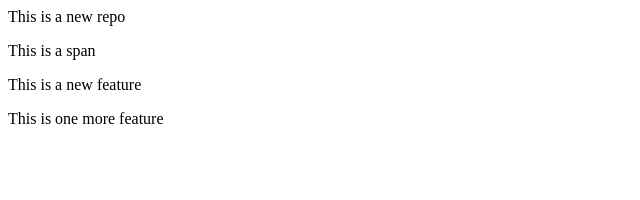
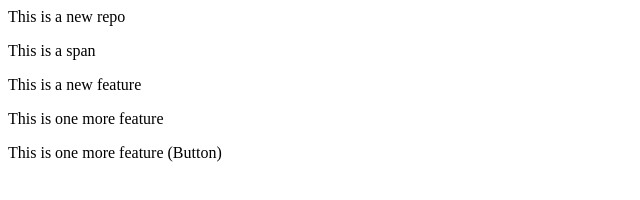
Before and after one commit to Deekshith-16/localRepo, a plain HTML site: page index.html in a window 1280 px wide. Shown: the whole page, without its empty margins (0-640 px from the left). Drawn offline with Linux system fonts and the light colour scheme.

```diff
--- a/index.html
+++ b/index.html
@@ -2,3 +2,4 @@
 <span>This is a span</span>
 <p>This is a new feature</p>
 <p>This is one more feature</p>
+<p>This is one more feature (Button)</p>
```
